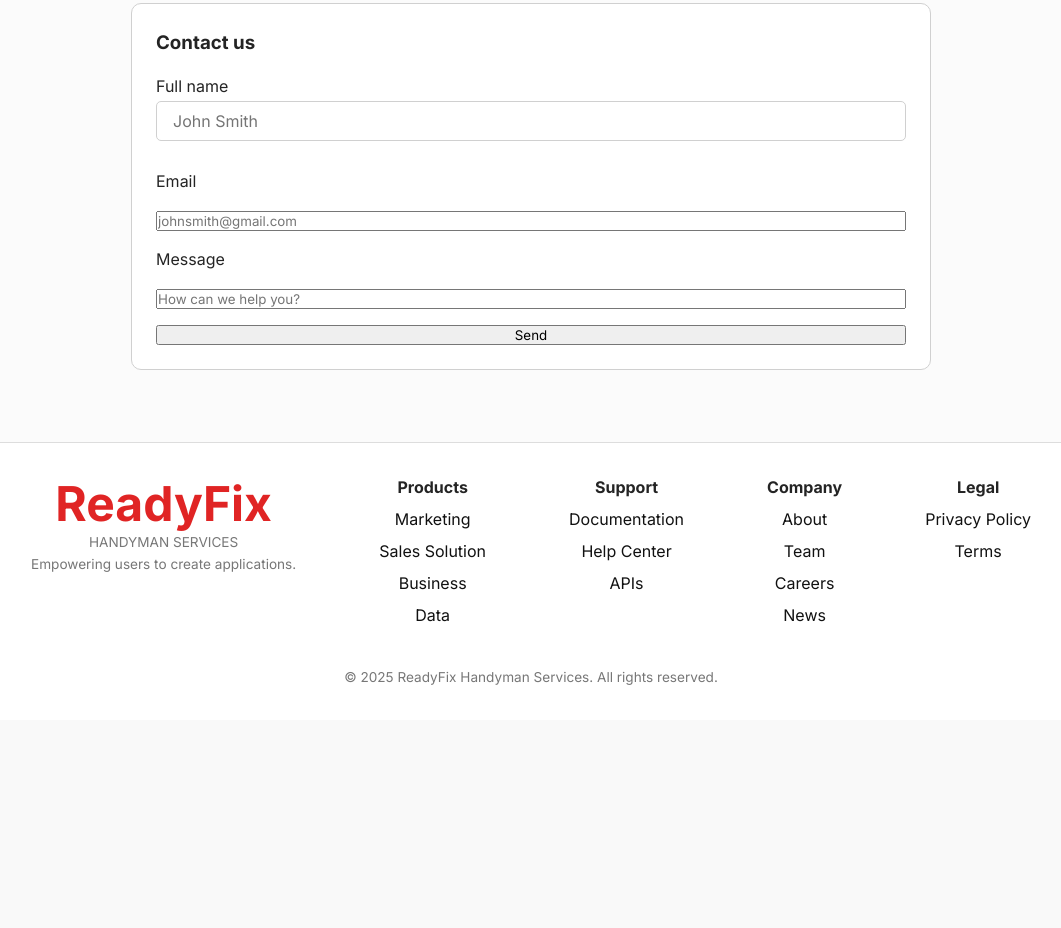
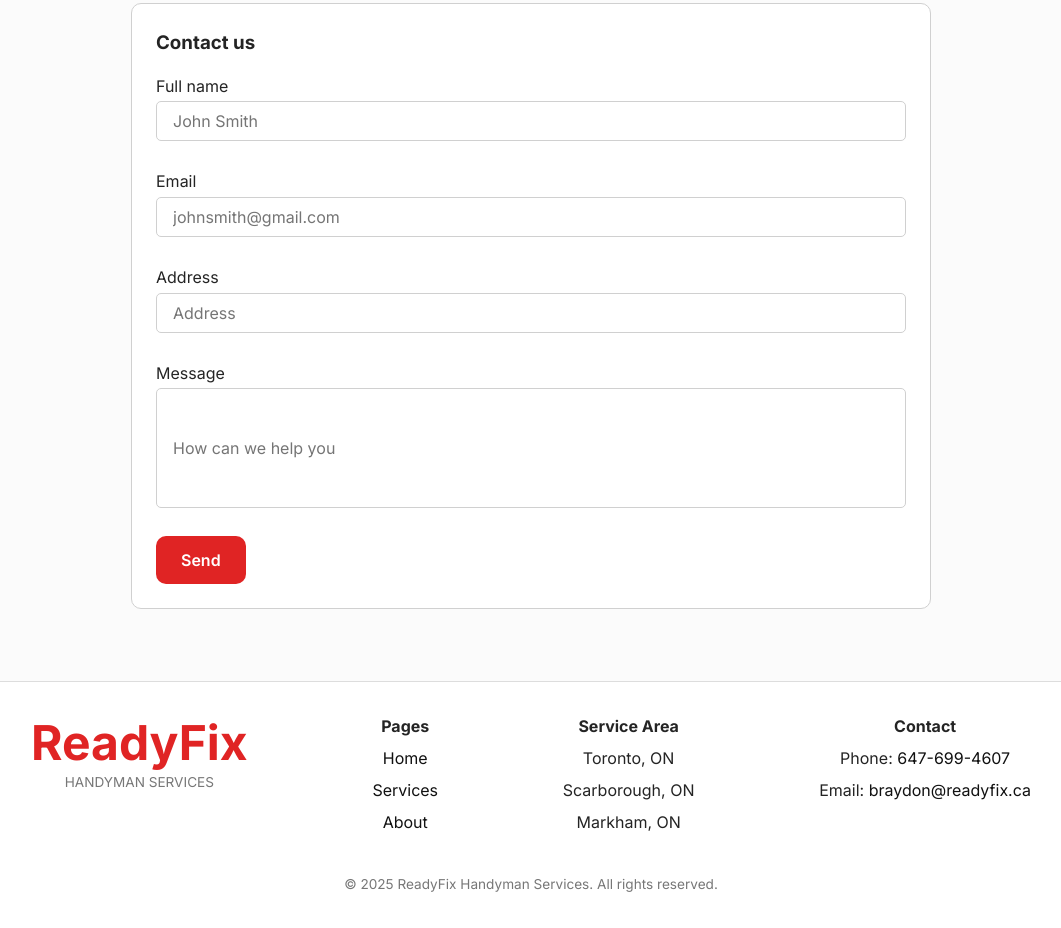
Before and after one commit to Fern-05/readyfix, a plain HTML site: page index.html in a window 1280 px wide. Shown: the part 2040-2968 px from the top of the page, without its empty margins (109-1170 px from the left). Before the commit the page ends 2760 px from the top, so only its background shows below. Drawn offline with Linux system fonts and the light colour scheme.

Commit message:
Update 4

```diff
--- a/index.html
+++ b/index.html
@@ -147,9 +147,9 @@
       </div>
       <div id="bottom" class="slideshow" style="position: relative; max-height: 320px; width: 100%; border-radius: 10px; overflow: hidden; box-shadow: 0 2px 6px rgba(0,0,0,0.12);">
         <div id="slideframe" class="slide-frame" style="position:relative; height:320px; border-radius:10px; overflow:hidden;">
-          <img class="slide" src="https://images.unsplash.com/photo-1564769662533-4f00a87b4056?w=600" alt="Painting Fence" style="width:100%; height:100%; object-fit:cover; display:block;">
+          <img class="slide" src="z-photos/annie-gray-WEWTGkPUVT0-unsplash.jpg" alt="Painting Fence" style="width:100%; height:100%; object-fit:cover; display:block;">
           <img class="slide" src="z-photos/jimmy-nilsson-masth-qX8sSnd7c_M-unsplash.jpg" alt="Handyman Tools" style="inset:0; width:100%; height:100%; object-fit:cover; display:none;">
-          <img class="slide" src="https://images.unsplash.com/photo-1545239351-1141bd82e8a6?w=600" alt="Installing Trim" style="inset:0; width:100%; height:100%; object-fit:cover; display:none;">
+          <img class="slide" src="z-photos/greyson-joralemon-A1g0oeX29ec-unsplash.jpg" alt="Installing Trim" style="inset:0; width:100%; height:100%; object-fit:cover; display:none;">
         </div>
 
         <button class="slideshow-prev" aria-label="Previous" style="position:absolute; left:6px; top:50%; transform:translateY(-50%); background:rgba(0,0,0,0.45); color:#fff; border:none; width:32px; height:32px; border-radius:50%; display:flex; align-items:center; justify-content:center; cursor:pointer;">‹</button>
@@ -299,7 +299,7 @@
       margin: 0 auto;
     ">
       <h3>Contact us</h3>
-      <div style="
+      <div id="name" style="
        display: flex;
        flex-direction: column;
        width: 100%;
@@ -320,11 +320,71 @@
         ">
       </div>
 
-      <label for="email">Email</label>
-      <input id="email" type="email" placeholder="johnsmith@gmail.com">
-      <label for="message">Message</label>
-      <input id="message" type="text" placeholder="How can we help you?">
-      <button type="button">Send</button>
+      <div id="email" style="
+       display: flex;
+       flex-direction: column;
+       width: 100%;
+       gap: 2px ;
+       margin-bottom: 12px;
+      "
+      >
+        <label for="email">Email</label>
+        <input id="email" type="email" placeholder="johnsmith@gmail.com" style="
+        padding-left: 16px;
+        padding-right: 16px;
+        height: 40px;
+        border: 1px solid #d0d0d0;
+        border-radius: 5px;
+        font-size: 16px;
+        font-family: 'Inter', sans-serif;
+        max-width: 100%;
+        ">
+      </div>
+
+      <div id="Address" style="
+       display: flex;
+       flex-direction: column;
+       width: 100%;
+       gap: 2px ;
+       margin-bottom: 12px;
+      "
+      >
+        <label for="address">Address</label>
+        <input id="address" type="address" placeholder="Address" style="
+        padding-left: 16px;
+        padding-right: 16px;
+        height: 40px;
+        border: 1px solid #d0d0d0;
+        border-radius: 5px;
+        font-size: 16px;
+        font-family: 'Inter', sans-serif;
+        max-width: 100%;
+        ">
+      </div>
+
+      <div id="message" style="
+       display: flex;
+       flex-direction: column;
+       width: 100%;
+       gap: 2px ;
+       margin-bottom: 12px;
+      "
+      >
+        <label for="message">Message</label>
+        <input id="messsage" type="text" placeholder="How can we help you" style="
+        padding-left: 16px;
+        padding-right: 16px;
+        height: 120px;
+        border: 1px solid #d0d0d0;
+        border-radius: 5px;
+        font-size: 16px;
+        font-family: 'Inter', sans-serif;
+        max-width: 100%;
+        ">
+      </div>
+
+      <button class="button" type="button">Send</button>
+
     </div>
   </section>
 
@@ -332,39 +392,29 @@
     <div class="footer-top">
       <div>
         <h2>ReadyFix</h2>
-        <p>HANDYMAN SERVICES<br>Empowering users to create applications.</p>
+        <p>HANDYMAN SERVICES</p>
       </div>
       <div>
-        <h4>Products</h4>
+        <h4>Pages</h4>
         <ul>
-          <li><a href="#">Marketing</a></li>
-          <li><a href="#">Sales Solution</a></li>
-          <li><a href="#">Business</a></li>
-          <li><a href="#">Data</a></li>
+          <li><a href="#">Home</a></li>
+          <li><a href="#">Services</a></li>
+          <li><a href="#">About</a></li>
         </ul>
       </div>
       <div>
-        <h4>Support</h4>
+        <h4>Service Area</h4>
         <ul>
-          <li><a href="#">Documentation</a></li>
-          <li><a href="#">Help Center</a></li>
-          <li><a href="#">APIs</a></li>
+          <li>Toronto, ON</li>
+          <li>Scarborough, ON</li>
+          <li>Markham, ON</li>
         </ul>
       </div>
       <div>
-        <h4>Company</h4>
+        <h4>Contact</h4>
         <ul>
-          <li><a href="#">About</a></li>
-          <li><a href="#">Team</a></li>
-          <li><a href="#">Careers</a></li>
-          <li><a href="#">News</a></li>
-        </ul>
-      </div>
-      <div>
-        <h4>Legal</h4>
-        <ul>
-          <li><a href="#">Privacy Policy</a></li>
-          <li><a href="#">Terms</a></li>
+          <li>Phone: <a href="tel:6476994607">647-699-4607</a></li>
+          <li>Email: <a href="mailto:braydon@readyfix.ca">braydon@readyfix.ca</a></li>
         </ul>
       </div>
     </div>
@@ -379,10 +429,10 @@
   "@context": "https://schema.org",
   "@type": "Handyman",
   "name": "ReadyFix Handyman Services",
-  "image": "https://readyfix-inky.vercel.app/og-cover.jpg",
+  "image": "z-photos/ReadyFix Handyman Logo.png",
   "url": "https://readyfix.ca",
   "telephone": "+1-647-699-4607",
-  "areaServed": "Toronto, ON",
+  "areaServed": "Toronto, ON", "Scarborough, ON", "Markham, ON",
   "priceRange": "$$",
   "openingHours": "Mo-Fr 08:00-18:00",
   "address": {
@@ -392,7 +442,7 @@
     "addressCountry": "CA"
   },
   "sameAs": [
-    "https://www.instagram.com/yourhandle",
+    "https://www.instagram.com/readyfix.ca/",
     "https://www.facebook.com/yourpage",
     "https://g.page/your-gmb"
   ]
```
Also changed, not shown: z-photos/ReadyFix Handyman Logo.png (added), z-photos/greyson-joralemon-A1g0oeX29ec-unsplash.jpg (added), 1 other file.
